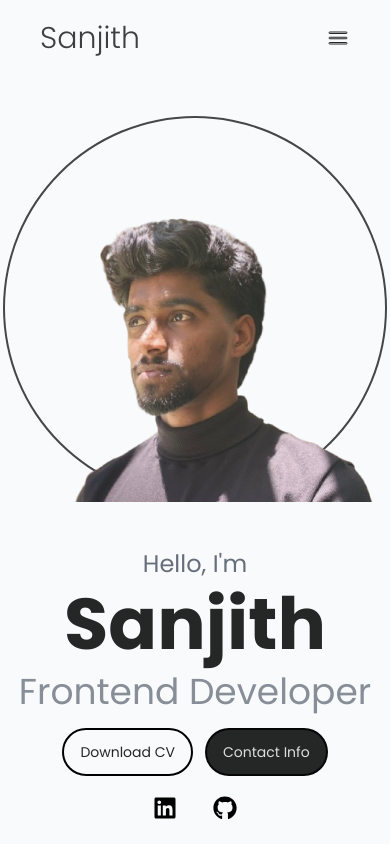
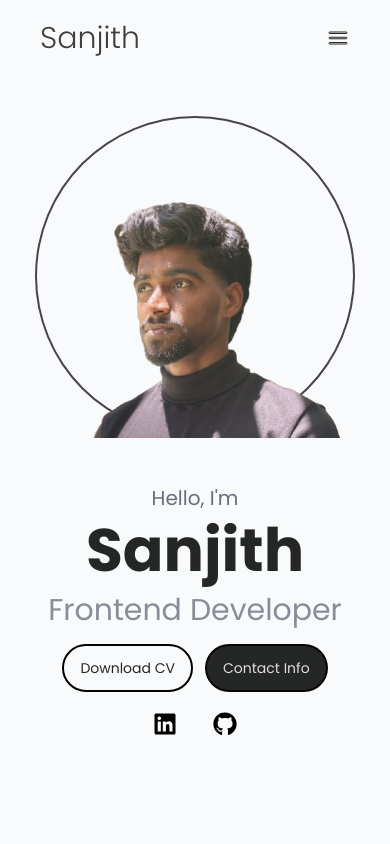
Before and after one commit to sanjithnagaraja/sanjith, a React (Vite) app: page / in a window 390 px wide. Shown: the top 844 px of the page. Built offline with nearby package versions, Linux system fonts and the light colour scheme.

Commit message:
responsive v1.1

```diff
--- a/src/components/Footer.jsx
+++ b/src/components/Footer.jsx
@@ -39,9 +39,9 @@ function Footer() {
 
 
         <div className="flex gap-2 justify-center w-full pt-10 p-2">
-          <p className="text-center text-sm font-medium text-textBase/75">Copyright  &copy; 2025 Sanjith </p>
-          <p className="text-center text-sm font-medium text-textBase/75">|</p>
-          <p className="text-center text-sm font-medium text-textBase/75">All rights Reserved</p>
+          <p className="text-center text-xs xl:text-sm font-medium text-textBase/75">Copyright  &copy; 2025 Sanjith </p>
+          <p className="text-center text-xs xl:text-sm font-medium text-textBase/75">|</p>
+          <p className="text-center text-xs xl:text-sm font-medium text-textBase/75">All rights Reserved</p>
         </div>
     </section>
   )
--- a/src/pages/Home.jsx
+++ b/src/pages/Home.jsx
@@ -18,9 +18,9 @@ function Home() {
         <div className="flex lg:flex-col lg:w-1/2 lg:h-full justify-center items-end font-poppins gap-2">
             <div className="w-[500px] h-auto ">
             <div className="flex flex-col gap-2 text-center w-full p-2">
-                <p className="text-2xl font-normal text-gray-600/85">Hello, I'm</p>
-                <p className="text-7xl font-bold text-textBase/85">Sanjith</p>
-                <p className="pt-1 text-4xl font-normal text-gray-600/65">Frontend Developer</p>
+                <p className=" text-xl md:text-2xl font-normal text-gray-600/85">Hello, I'm</p>
+                <p className="text-6xl md:text-7xl font-bold text-textBase/85">Sanjith</p>
+                <p className="pt-1  text-3xl md:text-4xl font-normal text-gray-600/65">Frontend Developer</p>
             </div>
             <div className="flex flex-row gap-3 font-medium justify-center p-2">
                 <button className="rounded-3xl border-solid border-2 border-textBase text-sm font-normal text-textBase/85 px-4 py-3 hover:bg-textBase/85 hover:text-primary/85 transition-all duration-500">Download CV</button>
@@ -44,7 +44,7 @@ function Home() {
 
 
         <div className="group lg:w-1/2 lg:h-full flex flex-col justify-center items-start bg-opacity-75 p-5 pt-10 lg:pt-0 ">
-                <div className="relative w-96 h-96 m-0 rounded-full z-5 bg-slate-50/85  flex justify-center items-center border-2 border-solid  group-hover:border-slate-50/85 group-hover:border-2 group-hover:border-solid  border-zinc-800/85 md:group-hover:border-zinc-800/85 transition-all duration-500">
+                <div className="relative w-80 h-80 md:w-96 md:h-96 m-0 rounded-full z-5 bg-slate-50/85  flex justify-center items-center border-2 border-solid  group-hover:border-slate-50/85 group-hover:border-2 group-hover:border-solid  border-zinc-800/85 md:group-hover:border-zinc-800/85 transition-all duration-500">
                     <img
                         src={myPic}
                         alt="Sanjith"
```
